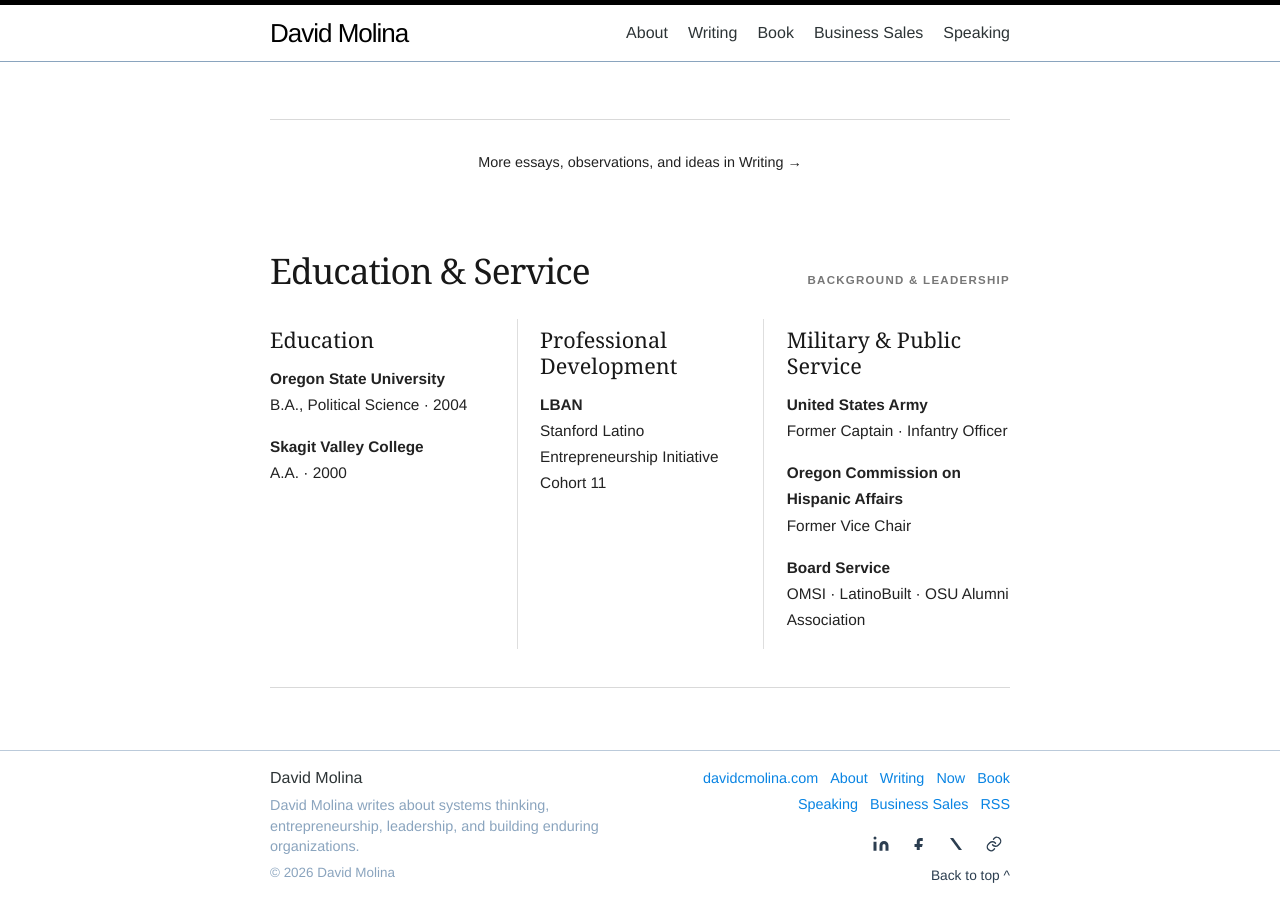
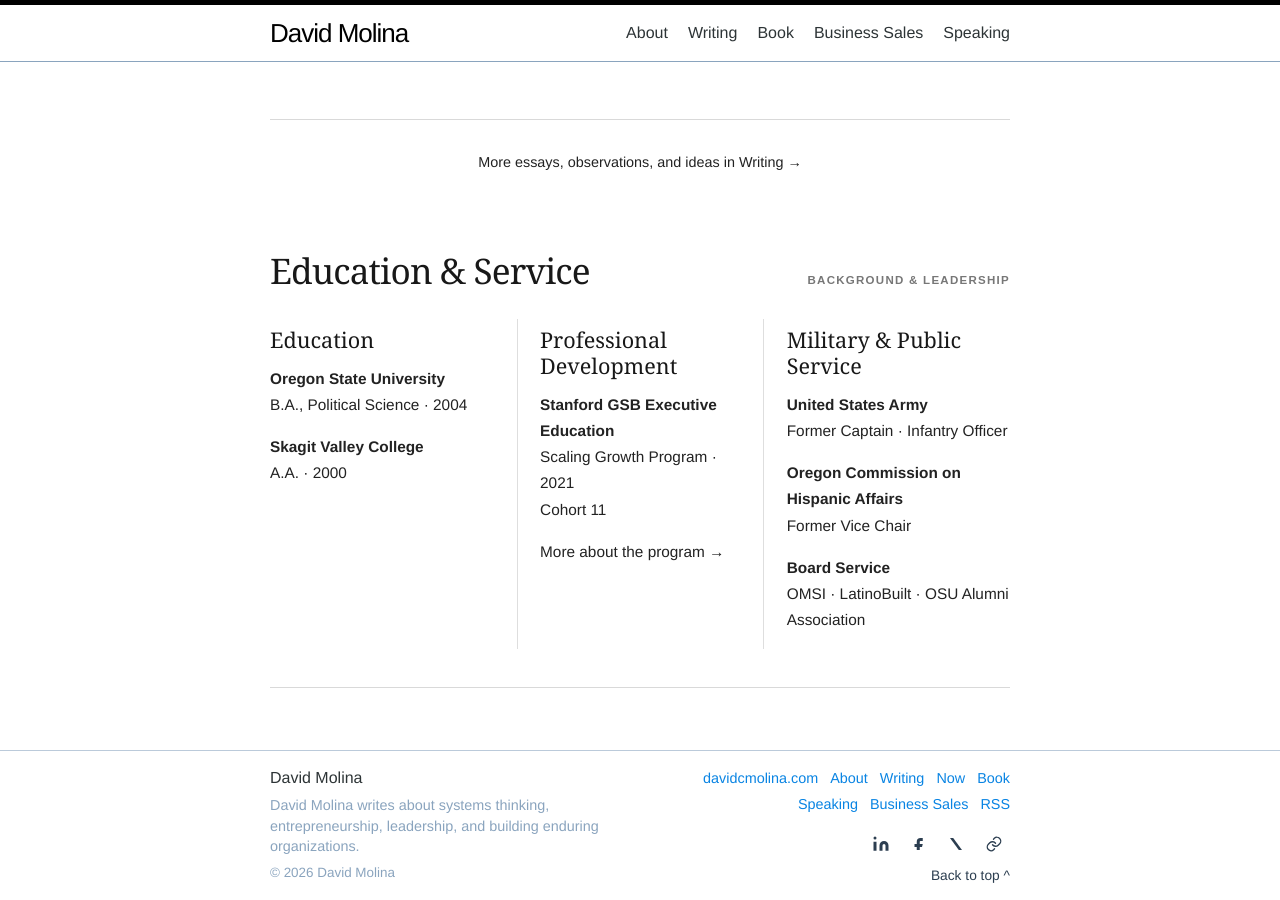
Before and after one commit to davidmolina/davidmolina.github.io, a Jekyll site: the page built from index.html, in a window 1280 px wide and 900 px high, scrolled down 1948 px. Built offline with Jekyll 4.4.1, drawn with Linux system fonts in a browser that asks for light colours.

Commit message:
[index] update professional dev.

```diff
--- a/index.html
+++ b/index.html
@@ -535,9 +535,14 @@ title: David Molina
       <article class="pathway">
         <h3>Professional Development</h3>
         <p>
-          <strong>LBAN</strong><br>
-          Stanford Latino Entrepreneurship Initiative<br>
+          <strong>Stanford GSB Executive Education</strong><br>
+          Scaling Growth Program · 2021<br>
           Cohort 11
+        </p>
+        <p>
+          <a href="https://news.stanford.edu/stories/2024/10/stanford-gsb-program-brings-latino-entrepreneurs-together">
+            More about the program →
+          </a>
         </p>
       </article>
 
```
